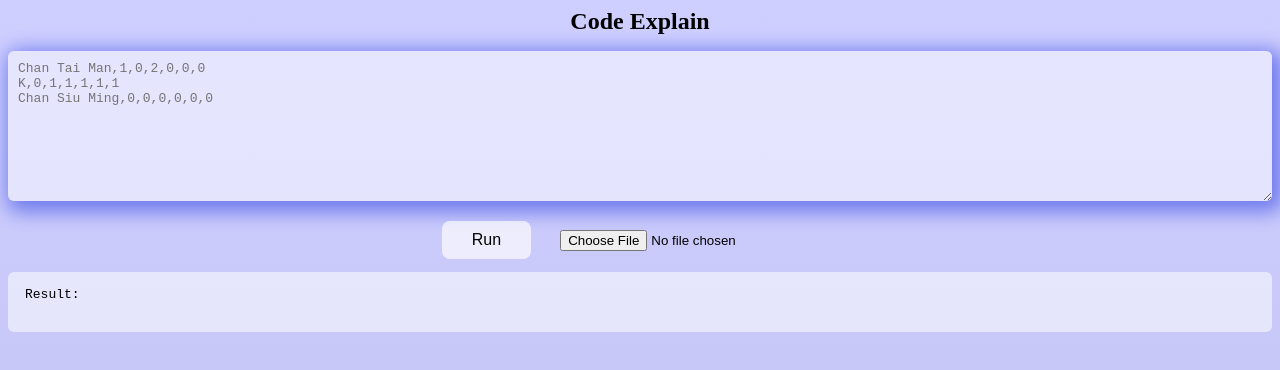
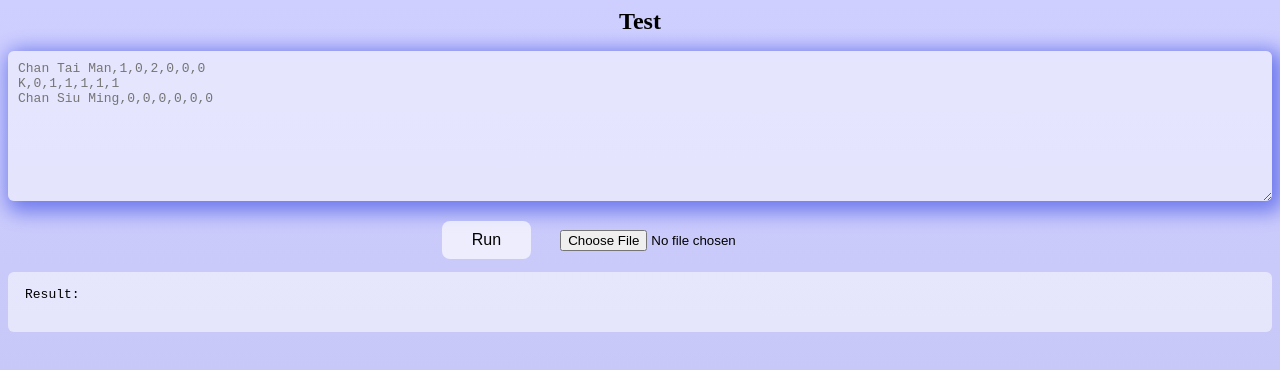
Before and after one commit to 336699c/Code, a plain HTML site: page index.html in a window 1280 px wide. Drawn offline with nearby package versions, Linux system fonts and the light colour scheme.

Commit message:
Update index.html

```diff
--- a/index.html
+++ b/index.html
@@ -60,7 +60,7 @@ background:gray
 
 <!-- Content -->
 <div id="main" class="container container-collaspe">
-<h1>Code Explain</h1>
+<h1>Test</h1>
 <textarea cols="40" rows="5" type="textbox" id="input" placeholder="Chan Tai Man,1,0,2,0,0,0
 K,0,1,1,1,1,1
 Chan Siu Ming,0,0,0,0,0,0"></textarea>
```
